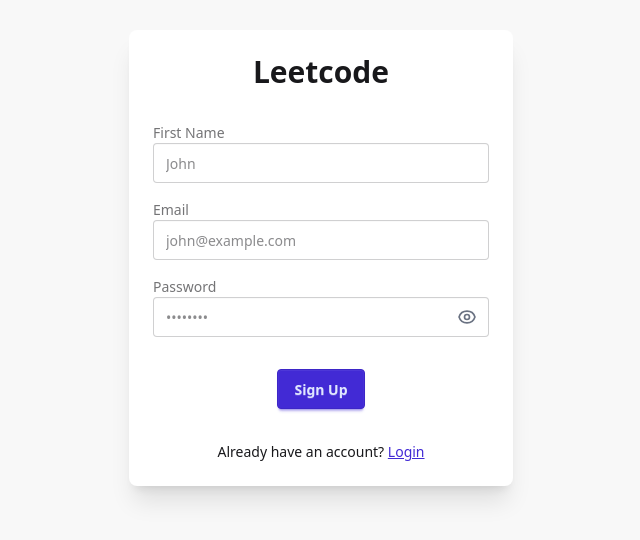
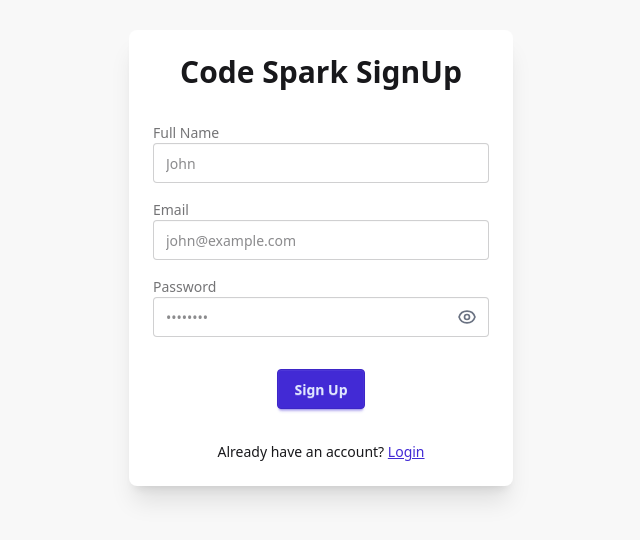
Before and after one commit to Vibhav-Singh9/Code_Spark_Coding_Platform, a React (Vite) app in the folder frontend/: page /signup in a window 1280 px wide. Shown: the part 142-682 px from the top of the page, without its empty margins (319-959 px from the left). Built offline with nearby package versions, Linux system fonts and the light colour scheme; no server answers.

Commit message:
Update SignUp page heading to Code Spark SignUp

```diff
--- a/frontend/src/pages/Signup.jsx
+++ b/frontend/src/pages/Signup.jsx
@@ -38,12 +38,12 @@
     <div className="min-h-screen flex items-center justify-center p-4 bg-base-200"> {/* Added a light bg for contrast */}
       <div className="card w-96 bg-base-100 shadow-xl">
         <div className="card-body">
-          <h2 className="card-title justify-center text-3xl mb-6">Leetcode</h2> {/* Added mb-6 for spacing */}
+          <h2 className="card-title justify-center text-3xl mb-6">Code Spark SignUp</h2> {/* Added mb-6 for spacing */}
           <form onSubmit={handleSubmit(onSubmit)}>
             {/* First Name Field */}
             <div className="form-control">
               <label className="label">
-                <span className="label-text">First Name</span>
+                <span className="label-text">Full Name</span>
               </label>
               <input
                 type="text"
```
